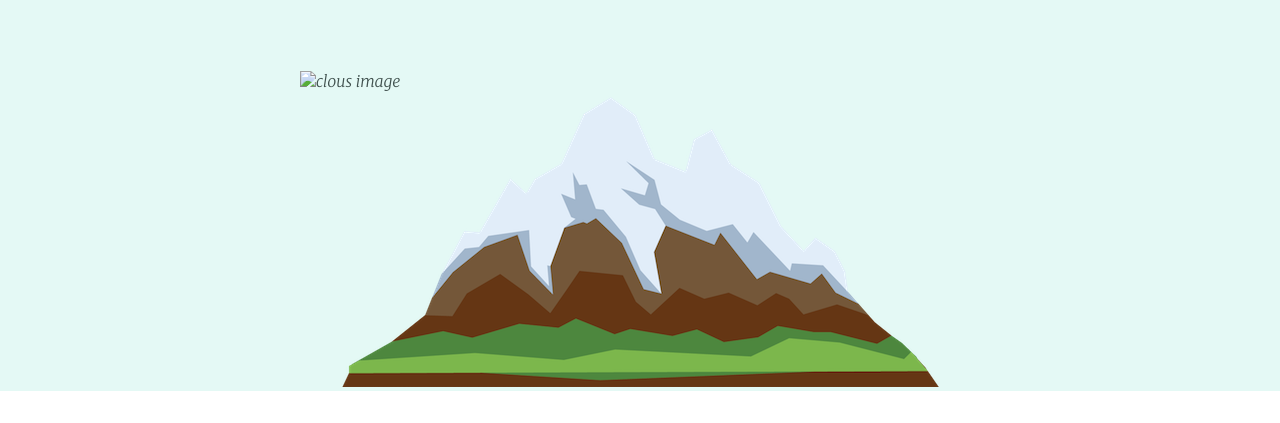
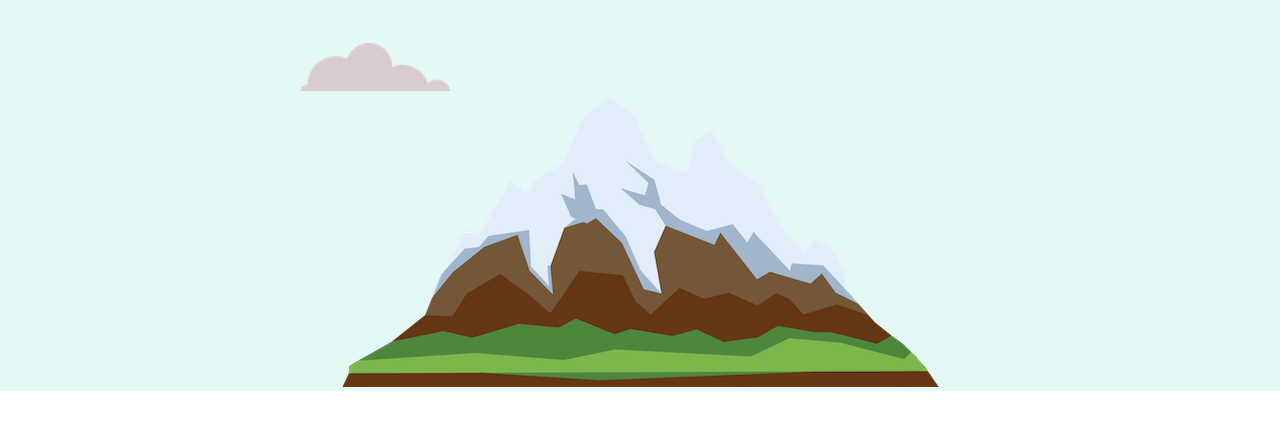
Before and after one commit to InsaneRuler/CV2, a plain HTML site: page index.html in a window 1280 px wide. Shown: the part 377-800 px from the top of the page. Drawn offline with Linux system fonts and the light colour scheme.

Commit message:
Update index.html

```diff
--- a/index.html
+++ b/index.html
@@ -15,7 +15,7 @@
       <h1 <style mar>
       </style>I am Tejesh</h1>
       <h2>A <span class="pro">pro</span>grammer</h2>
-      <img class="bottom-cloud" src="images/cloud.png" alt="clous image">
+      <img class="bottom-cloud" src="cloud.png" alt="clouds image">
       <img src="mountain.png" alt="mountain image">
     </div>
     <div class="middle-container">
```
